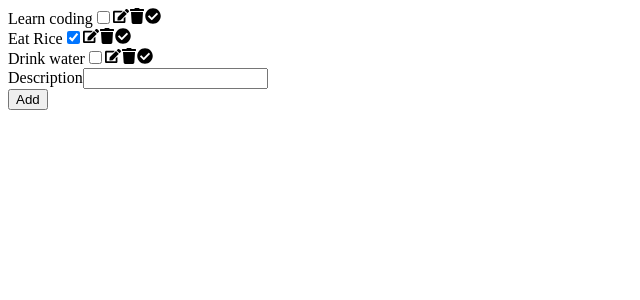
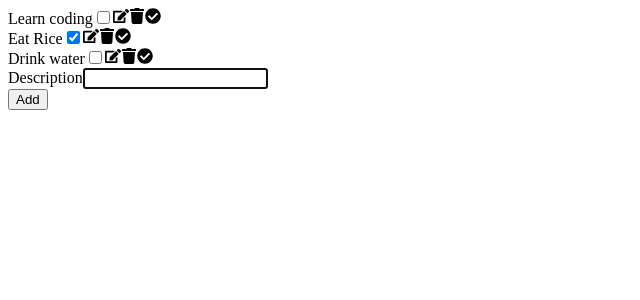
Before and after one commit to moseshunsu/todo-react, a React (Create React App) app: page / in a window 1280 px wide. Both pictures are taken after a click on the button "Add Item". Shown: the top 300 px of the page, without its empty margins (0-640 px from the left). Built offline with nearby package versions, Linux system fonts and the light colour scheme.

Commit message:
Wrote the logic to focus on the description label

```diff
--- a/src/components/AddTodoForm.jsx
+++ b/src/components/AddTodoForm.jsx
@@ -1,8 +1,16 @@
+import { useEffect } from "react";
+import { useRef } from "react";
 import { useState } from "react";
 
 export default function AddTodoForm({ onSetItems }) {
   const [description, setDescription] = useState("");
   const [isOpen, setIsOpen] = useState(false);
+
+  const inputRef = useRef(null);
+
+  useEffect(() => {
+    if (isOpen) inputRef.current.focus();
+  });
 
   function handleSubmit(e) {
     e.preventDefault();
@@ -32,6 +40,7 @@ export default function AddTodoForm({ onSetItems }) {
           id="description"
           value={description}
           onChange={(e) => setDescription(e.target.value)}
+          ref={inputRef}
         />
       </div>
       <button>Add</button>
```
